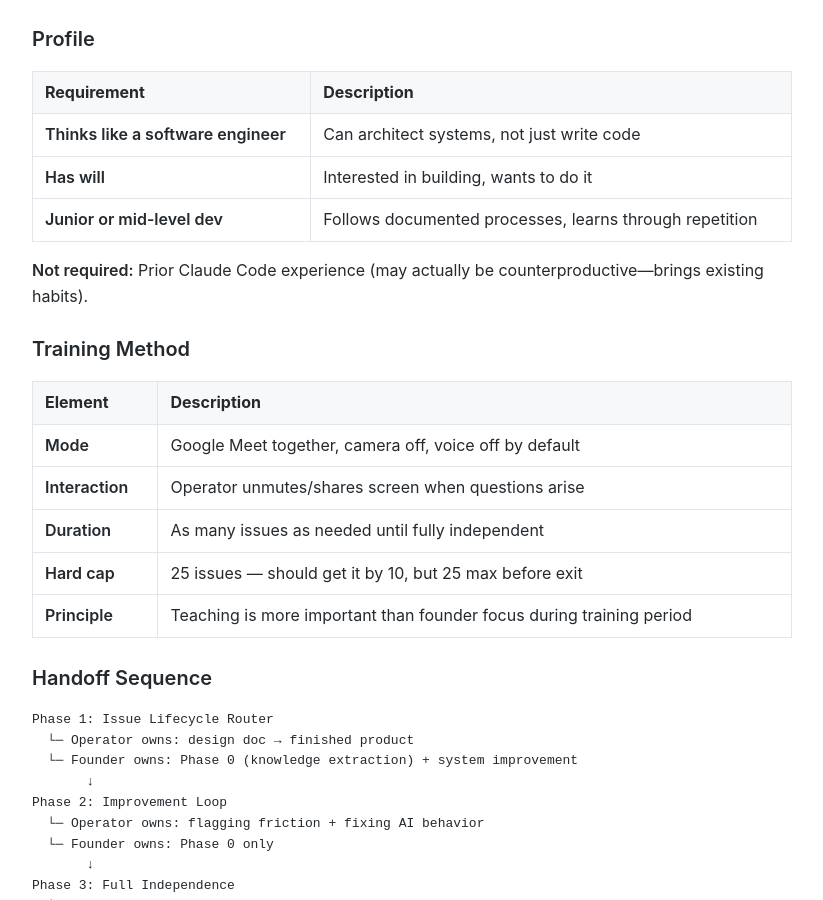
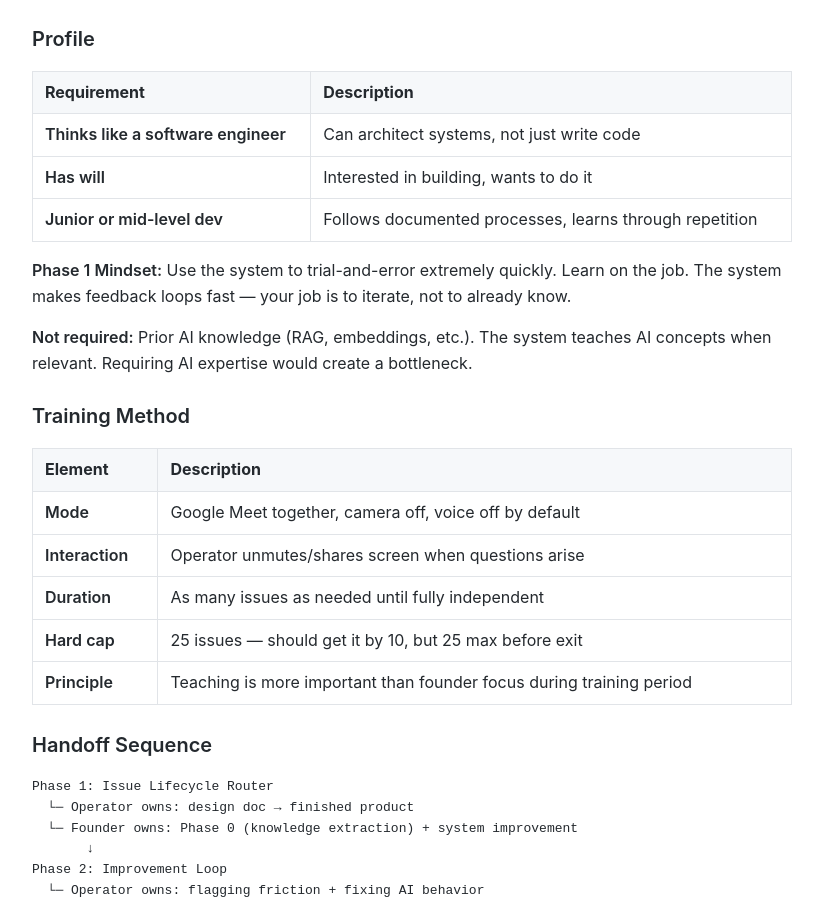
Before and after one commit to MariusWilsch/public-wilsch-ai-pages, a Jekyll site: the page built from global/strategic-objective-wilsch-ai-services.md, in a window 1280 px wide and 900 px high, scrolled down 2299 px. Shown: the whole window, without its empty margins (228-1051 px from the left). Built offline with Jekyll 4.4.1, drawn with Linux system fonts in a browser that asks for light colours; our own code applies the rules of GitHub Pages for plain Markdown files.

Commit message:
Sync from hippocampus 2026-02-03

```diff
--- a/global/strategic-objective-wilsch-ai-services.md
+++ b/global/strategic-objective-wilsch-ai-services.md
@@ -81,7 +81,9 @@ Any of these paths completes the first cycle:
 | **Has will** | Interested in building, wants to do it |
 | **Junior or mid-level dev** | Follows documented processes, learns through repetition |
 
-**Not required:** Prior Claude Code experience (may actually be counterproductive—brings existing habits).
+**Phase 1 Mindset:** Use the system to trial-and-error extremely quickly. Learn on the job. The system makes feedback loops fast — your job is to iterate, not to already know.
+
+**Not required:** Prior AI knowledge (RAG, embeddings, etc.). The system teaches AI concepts when relevant. Requiring AI expertise would create a bottleneck.
 
 ### Training Method
 
```
